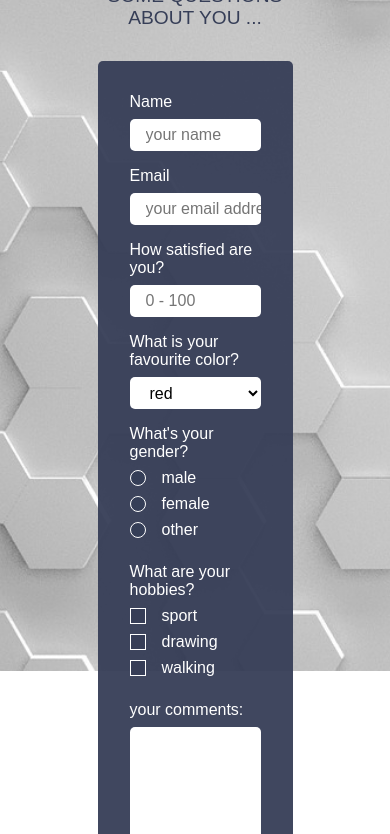
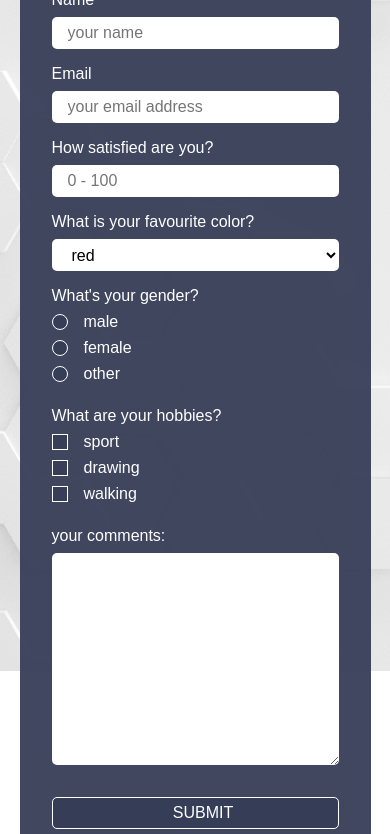
Before and after one commit to LE-Smith/freecodecamp-survey-form, a plain HTML site: page index.html in a window 390 px wide. Shown: the part 173-1007 px from the top of the page. Drawn offline with Linux system fonts and the light colour scheme.

Commit message:
add responsiveness

```diff
--- a/styles.css
+++ b/styles.css
@@ -36,8 +36,21 @@ body {
   z-index: -100;
 }
 
+.bg::after {
+  content: "";
+  width: 100%;
+  height: 100%;
+  background-color: rgba(255, 255, 255, 0.619);
+  position: fixed;
+  top: 0;
+  left: 0;
+  right: 0;
+  bottom: 0;
+  z-index: -99;
+}
+
 #form-container {
-  width: 50%;
+  width: 40%;
   margin: 3rem auto;
   z-index: 1;
 }
@@ -54,6 +67,58 @@ body {
   font-size: 1.2rem;
 }
 
+@media (max-width: 1400px) {
+  #form-container {
+    width: 50%;
+  }
+}
+
+@media (max-width: 1200px) {
+  #form-container {
+    width: 60%;
+  }
+}
+
+@media (max-width: 1000px) {
+  #form-container {
+    width: 70%;
+  }
+}
+
+@media (max-width: 700px) {
+  #form-container {
+    width: 80%;
+  }
+}
+
+@media (max-width: 500px) {
+  #form-container {
+    width: 90%;
+  }
+
+  #title {
+    font-size: 2rem;
+  }
+
+  #description {
+    font-size: 0.85rem;
+  }
+}
+
+@media (max-width: 350px) {
+  #form-container {
+    width: 100%;
+  }
+
+  #title {
+    font-size: 1.5rem;
+  }
+
+  #description {
+    font-size: 0.6rem;
+  }
+}
+
 form {
   margin-top: 2rem;
   background-color: var(--Color-PrimaryOpacity, rgba(54, 62, 87, 0.95));
@@ -62,6 +127,12 @@ form {
   flex-direction: column;
   color: var(--Color-Bright, white);
   border-radius: 5px;
+}
+
+@media (max-width: 350px) {
+  form {
+    border-radius: 0px;
+  }
 }
 
 .input-container {
--- a/validation.js
+++ b/validation.js
@@ -42,10 +42,10 @@ numberInput.addEventListener('input', event => {
 const manageSubmit = () => {
   if (nameNotValid || emailNotValid || numberNotValid) {
     submitBtn.disabled = true;
-    submitBtn.textContent = 'Form Data is not valid!'
+    submitBtn.textContent = 'Form Data is not valid!';
   } else {
     submitBtn.disabled = false;
-    submitBtn.textContent = 'Submit'
+    submitBtn.textContent = 'Submit';
   }
 };
 
@@ -124,15 +124,18 @@ submitBtn.addEventListener('click', event => {
 
   const genderInputs = document.querySelectorAll('input[name="gender"]');
 
-  let genderInputVal = document.querySelector('input[name="gender"]:checked') ? document.querySelector('input[name="gender"]:checked').value : '';
-  let hobbiesInputs = document.querySelectorAll('input[name="hobbies"]:checked') ? document.querySelectorAll('input[name="hobbies"]:checked') : '';
+  let genderInputVal = document.querySelector('input[name="gender"]:checked')
+    ? document.querySelector('input[name="gender"]:checked').value
+    : '';
+  let hobbiesInputs = document.querySelectorAll('input[name="hobbies"]:checked')
+    ? document.querySelectorAll('input[name="hobbies"]:checked')
+    : '';
 
-  let hobbiesArr= [];
-  hobbiesInputs.forEach(hobby => hobbiesArr.push(hobby.defaultValue))
-  console.log(hobbiesInputs)
+  let hobbiesArr = [];
+  hobbiesInputs.forEach(hobby => hobbiesArr.push(hobby.defaultValue));
+  console.log(hobbiesInputs);
 
   if (!nameNotValid && !emailNotValid && !numberNotValid) {
-
     const formData = {
       name: nameInput.value,
       email: emailInput.value,
@@ -140,21 +143,17 @@ submitBtn.addEventListener('click', event => {
       favColor: favColorInput.value,
       gender: genderInputVal,
       hobbies: hobbiesArr.join('; '),
-            message: commentsInput.value
-        }
-      console.log('your entered data as Object: ', formData)
+      message: commentsInput.value,
+    };
+    console.log('your entered data as Object: ', formData);
 
     nameInput.value = '';
     emailInput.value = '';
     numberInput.value = '';
     favColorInput.value = '';
-      genderInputs.forEach(input => input.checked = false);
-      hobbiesInputs.forEach(input => input.checked = false);
-      commentsInput.value = 'Your data was transferred successfully to the console.log ;)'
-
-
-
+    genderInputs.forEach(input => (input.checked = false));
+    hobbiesInputs.forEach(input => (input.checked = false));
+    commentsInput.value =
+      'Your data was transferred successfully to the console.log ;)';
   }
-
-
 });
```
Lines whose indentation alone changed are shown as unchanged.
